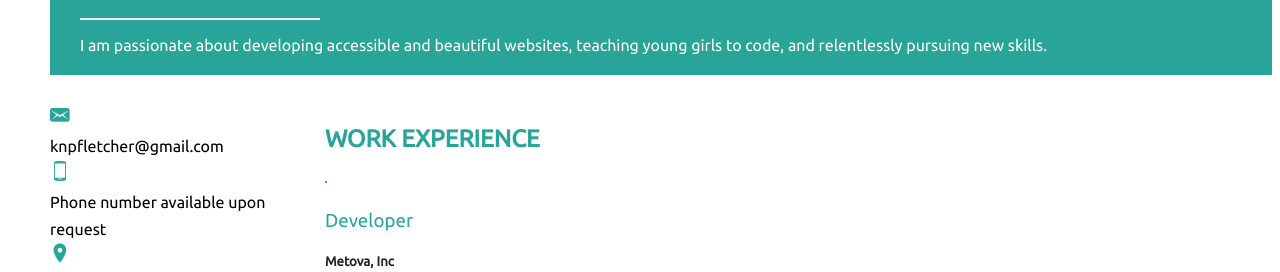
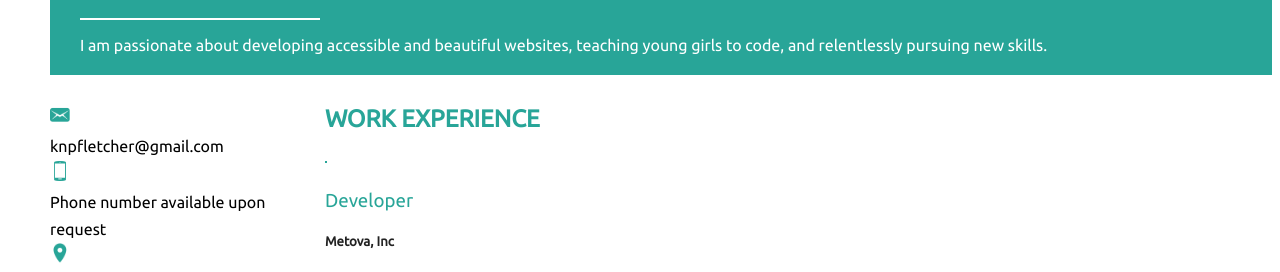
Before and after one commit to knpFletcher/Resume, a plain HTML site: page index.html in a window 1280 px wide. Shown: the part 114-386 px from the top of the page. Drawn offline with Linux system fonts and the light colour scheme.

Commit message:
Target work experience title element
Remove margin from top

```diff
--- a/css/styles.css
+++ b/css/styles.css
@@ -117,6 +117,9 @@ main ul {
 @media only screen and (min-width: 768px) {
 
   /* for desktop */
+  #work-experience {
+    margin-top: 0;
+  }
   .date-location {
     display: flex;
     justify-content: space-between;
--- a/index.html
+++ b/index.html
@@ -69,7 +69,7 @@
     </div>
 
     <main class="right column">
-      <h2>Work Experience</h2>
+      <h2 id="work-experience">Work Experience</h2>
       <hr class="section-title">
       <div class="experience-education">
         <h3>Developer</h3>
```
